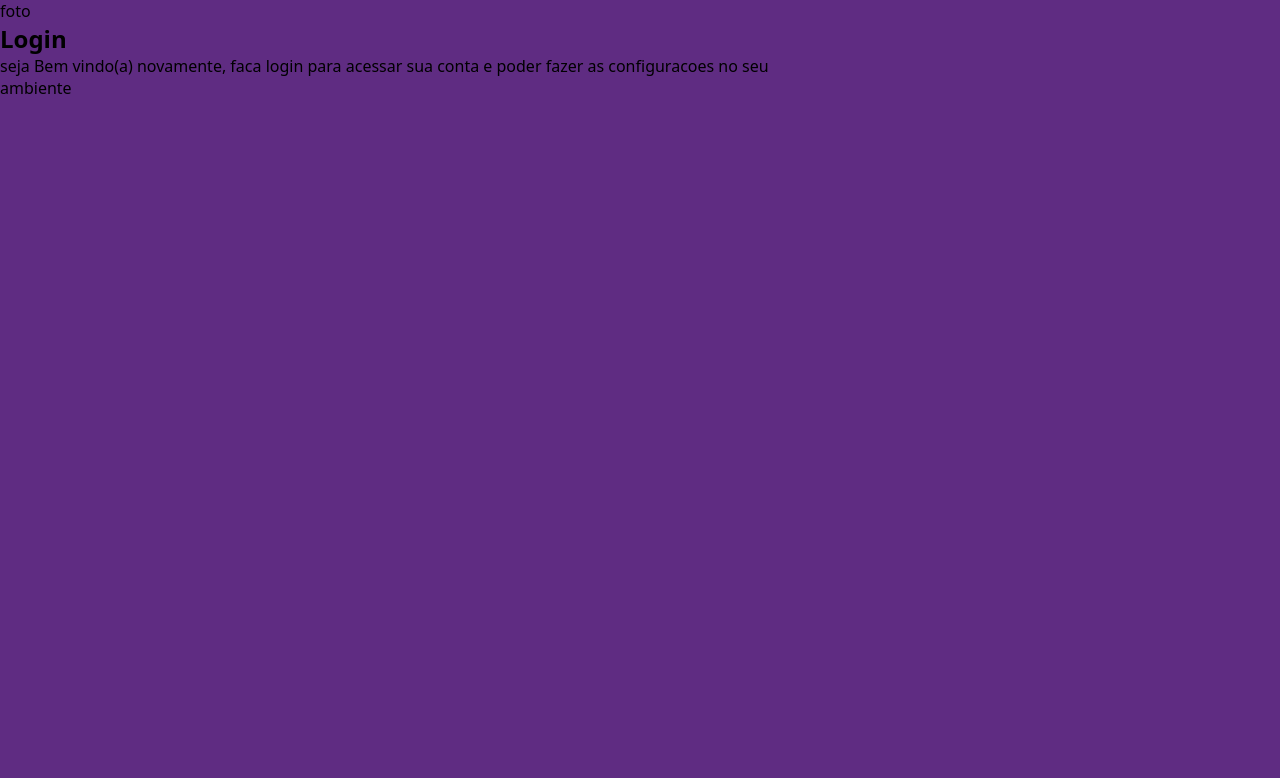
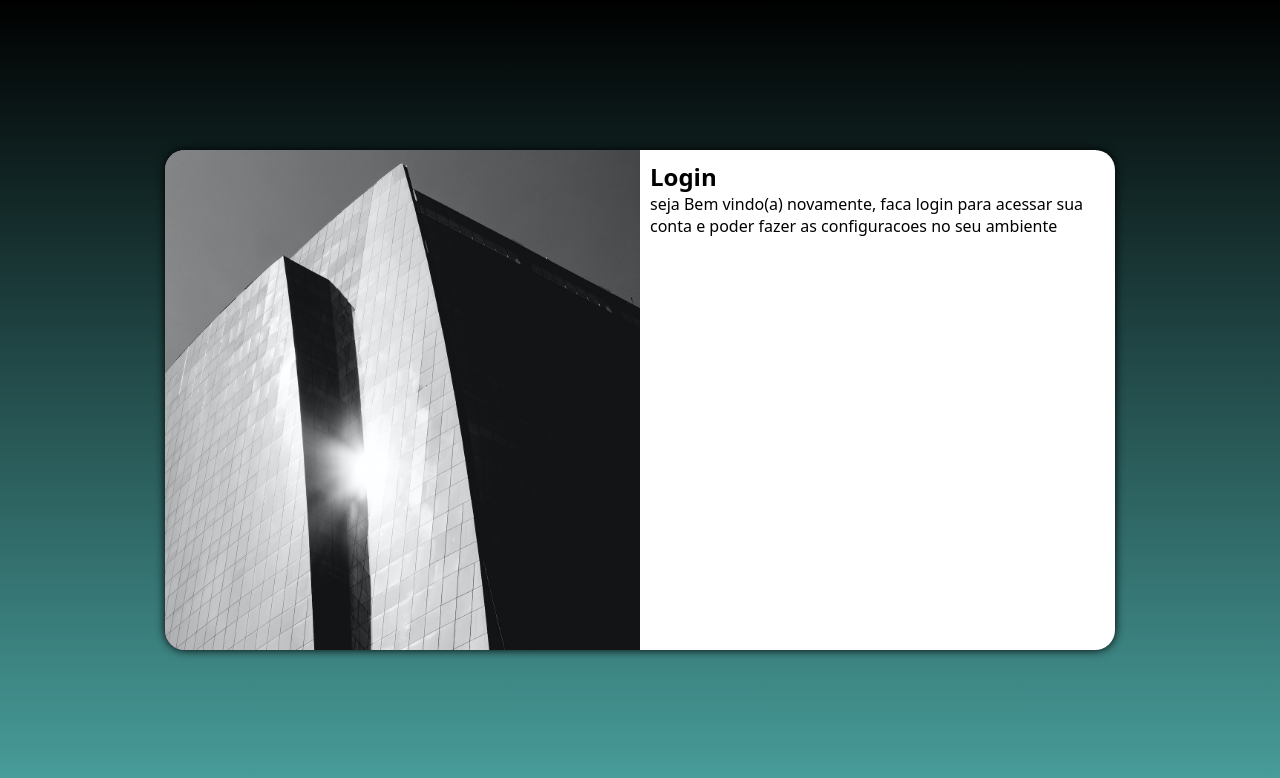
Before and after one commit to renangomess/projetc-LoginScreen, a plain HTML site: page index.html in a window 1280 px wide. Drawn offline with Linux system fonts and the light colour scheme; files that its build step writes are made by us from their sources.

Commit message:
media query

```diff
--- a/index.html
+++ b/index.html
@@ -9,7 +9,9 @@
     <meta name="viewport" content="width=device-width, initial-scale=1.0">
     <title>Login</title>
 
-    <link rel="stylesheet" href="style.css">
+    <link rel="stylesheet" href="styles/style.css">
+
+    <link rel="stylesheet"  href="styles/media-query.css">
 
 </head>
 
@@ -18,7 +20,7 @@
         <section id="login">
 
             <div id="imagem">
-                 foto
+
             </div>
 
             <div id="formulario">
--- a/style/style.css
+++ /dev/null
@@ -1,27 +0,0 @@
-@charset "UTF-8";
-
-
-/*
-
-   Paleta de Cores
-   verde: #49a09d
-   lilas: #5f2c82
-
-*/
-
-
-* {
-
-      font-family: system-ui, -apple-system, BlinkMacSystemFont, 'Segoe UI', Roboto, Oxygen, Ubuntu, Cantarell, 'Open Sans', 'Helvetica Neue', sans-serif;
-      padding: 0px;
-      margin: 0px;
-      box-sizing: border-box;
-
-}
-
-body, html {
-
-       background-color: #5f2c82;
-       height: 100vh;
-       width: 100vh ;
-}
--- /dev/null
+++ b/styles/media-query.css
@@ -0,0 +1,70 @@
+@charset "UTF-8";
+
+
+/*  Pesquisar TIPICAL DIVICE BREAKPOINTS
+
+Pequenas Telas: ate 600px
+Celular: 600px ate  768px
+Tablet: 768px ate 992px
+Desktop: 992px ate 1200px
+Grandes Telas: Acima de 1200px
+
+
+Faca uma pesquiza para achar valores atualizados
+*/
+
+
+/*   Aqui configurando para tablet   */
+@media screen and (min-width: 768px) and (max-width: 992px){
+
+    body {
+
+        /* Mudando a cor do background quando for tamanho tabelet */
+        background-image: linear-gradient(to top, #49a09d, #5f2c82);
+    }
+
+    section#login {
+
+        width: 90vw; /* Aqui va ficar na largura do tablet  */
+    }
+
+    /*  Abaixo para  mudar a posicao da imagem quando aumentar a tela d tamanho do tablet */
+    section#login > div#imagem {
+
+        float: left;
+        width: 30%;
+        height: 100%;
+    }
+
+    section#login > div#formulario {
+        float: right;
+        width: 70%;
+    }
+}
+
+  /*  Para telas Grandes    */
+@media screen and (min-width: 992px) {
+
+    body {
+
+        /* Mudando a cor do background quando for tamanho tabelet */
+        background-image: linear-gradient(to top, #49a09d, black);
+    }
+
+    section#login {
+
+        width: 950px;
+    }
+
+    section#login > div#imagem {
+
+        float: left;
+        width: 50%;
+        height: 100%;
+
+     }
+
+     section#login > div#formulario {
+        float: right;
+        width: 50%;
+    }
--- /dev/null
+++ b/styles/style.css
@@ -0,0 +1,68 @@
+@charset "UTF-8";
+
+
+/*
+
+   Paleta de Cores
+   verde: #49a09d
+   lilas: #5f2c82
+
+*/
+
+
+* {
+
+      font-family: system-ui, -apple-system, BlinkMacSystemFont, 'Segoe UI', Roboto, Oxygen, Ubuntu, Cantarell, 'Open Sans', 'Helvetica Neue', sans-serif;
+      padding: 0px;
+      margin: 0px;
+      box-sizing: border-box;
+
+}
+
+body, html {
+
+       background-color: #5f2c82;
+       height: 100vh;
+       width: 100vw ;
+}
+
+main {
+
+      position: relative;
+      height: 100vh;
+      width: 100vw;
+}
+
+section#login {
+
+      position: absolute;
+      top: 50%;
+      left: 50%;
+      transform: translate(-50%, -50%);
+      overflow: hidden;  /*  Tudo que tiver fora da borda vai ficar escondido  */
+
+      background-color: white;
+      width: 250px;
+      height: 500px;
+      border-radius: 20px;
+      box-shadow: 0px 0px 10px black;
+
+      transition: width 1s, height 1s; /* Uma animacao quando vc aumenta e diminui a tela parece que ela se mexe sozinha  */
+      transition-timing-function: ease; /* Para da uma suavizada durante a animacao acima criada   */
+}
+
+section#login > div#imagem {
+
+      display: block; /* Visualmente nao muda nada mas estrategicamente sim  */
+      background: #5f2c82 url(../imagem/pexels-bruno-thethe-2747596.jpg) no-repeat;
+      background-size: cover;
+      background-position: left bottom;
+      height: 200px;
+}
+
+section#login > div#formulario {
+
+      padding: 10px;
+      display: block; /* Visualmente nao muda nada mas estrategicamente sim  */
+
+}
```
Also changed, not shown: 3 other files.
